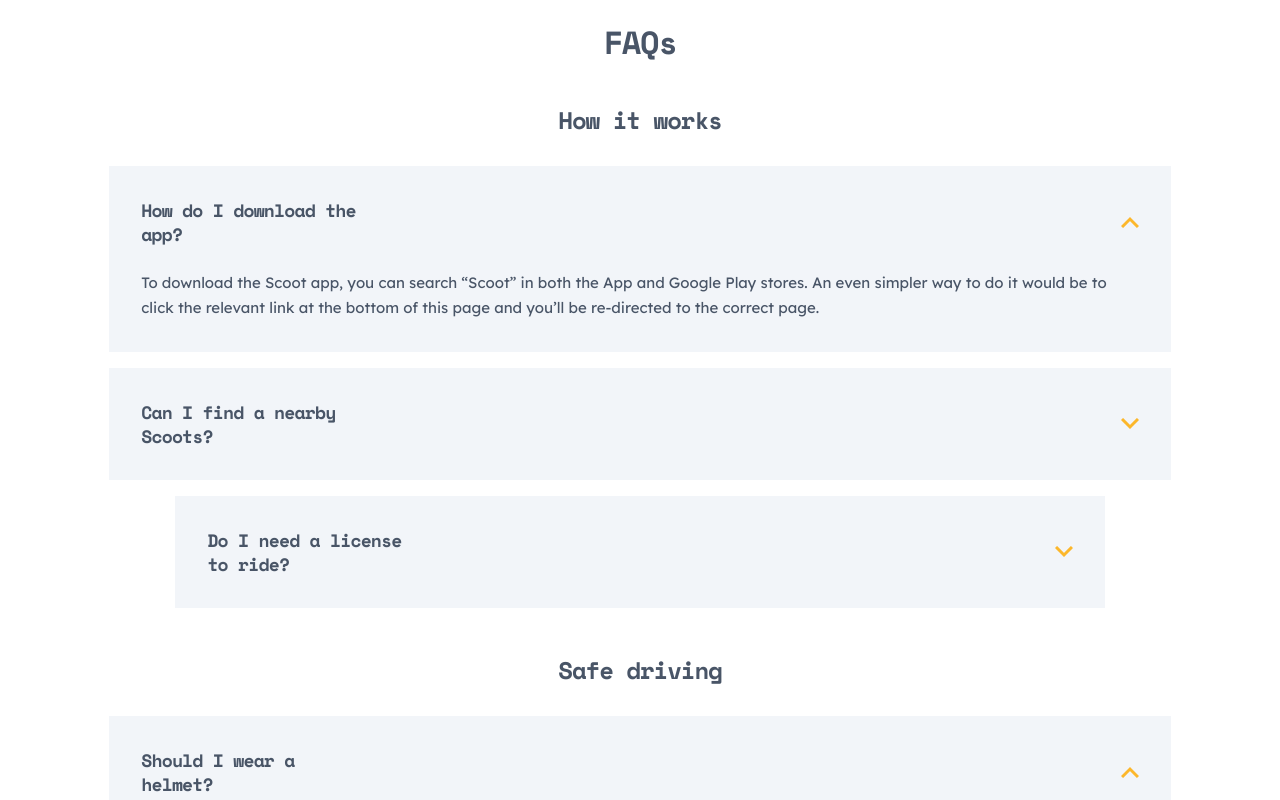
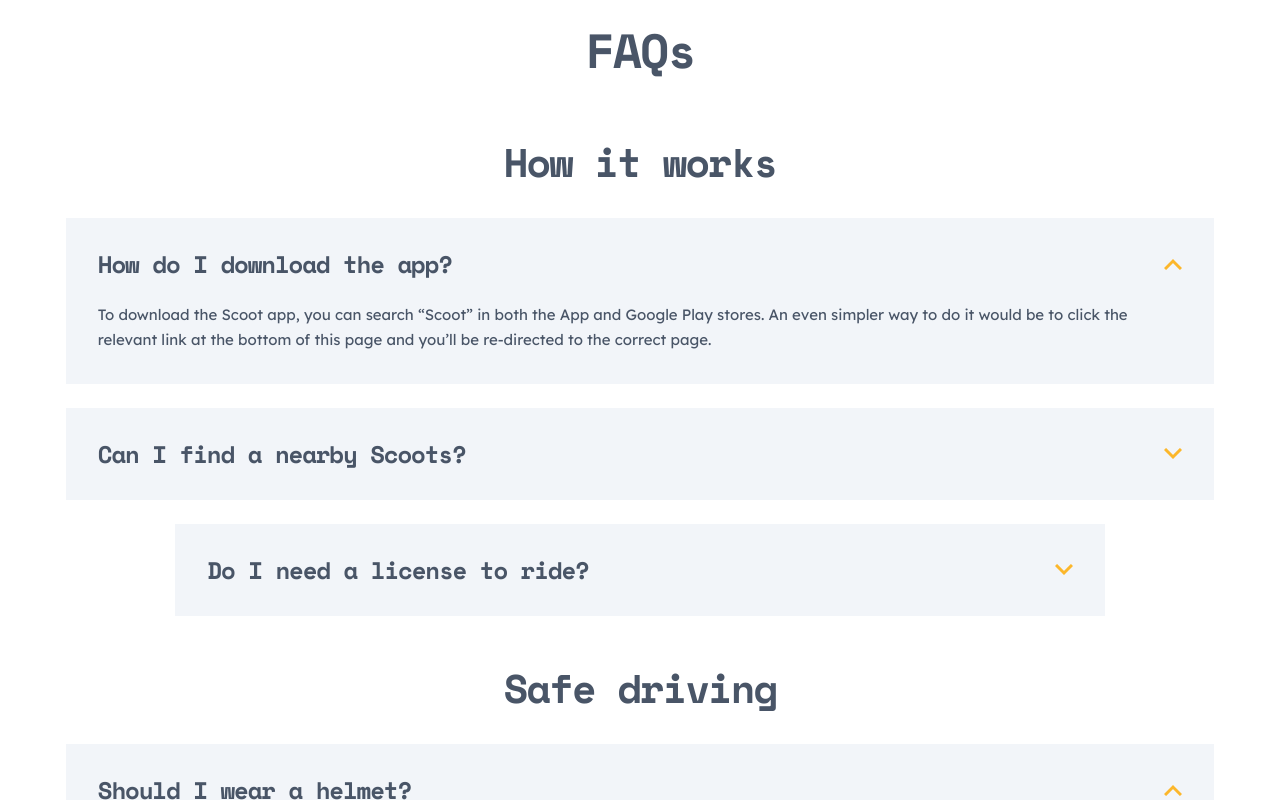
Before and after one commit to stephjoseph/scoot-website, a React (Vite) app: page /about in a window 1280 px wide. Shown: the part 3460-4260 px from the top of the page. Built offline with nearby package versions, Linux system fonts and the light colour scheme.

Commit message:
Update FAQ.tsx

```diff
--- a/src/components/about/main/FAQ.tsx
+++ b/src/components/about/main/FAQ.tsx
@@ -1,7 +1,7 @@
-import { useState } from "react";
+import { useState } from 'react';
 
-import data from "./data";
-import chevronIcon from "../../../assets/icons/chevron.svg";
+import data from './data';
+import chevronIcon from '../../../assets/icons/chevron.svg';
 
 const FAQ = () => {
   const [selected, setSelected] = useState<number | null>(0);
@@ -19,72 +19,72 @@ const FAQ = () => {
     console.log(data.faq1.map((item) => item.question));
   };
   return (
-    <section className="flex w-[82.93%] flex-col items-center gap-12">
+    <section className='flex w-[82.93%] flex-col items-center gap-12 tablet:w-[89.71%] tablet:gap-16'>
       <h2
         onClick={logging}
-        className="font-h2 text-[2rem] leading-[2rem] tracking-[-1.43px] text-dark-navy"
+        className='font-h2 tablet:font-h2 text-[2rem] leading-[2rem] tracking-[-1.43px] text-dark-navy'
       >
         FAQs
       </h2>
-      <div className="flex w-full flex-col items-center gap-12">
-        <div className="flex flex-col items-center gap-8">
-          <h3 className="font-h3 text-2xl leading-[1.75rem] tracking-[-1.07px] text-dark-navy">
+      <div className='flex w-full flex-col items-center gap-12'>
+        <div className='flex flex-col items-center gap-8'>
+          <h3 className='font-h3 tablet:font-h3 text-2xl leading-[1.75rem] tracking-[-1.07px] text-dark-navy'>
             How it works
           </h3>
-          <div className="flex flex-col items-center gap-4">
+          <div className='flex flex-col items-center gap-4 tablet:gap-6'>
             {data.faq1.map((item, i) => (
               <div
-                className="flex flex-col bg-snow p-8"
+                className='flex flex-col bg-snow p-8'
                 key={item.id.toString()}
               >
                 <div
-                  className="flex items-center justify-between"
+                  className='flex items-center justify-between'
                   onClick={() => toggle(i)}
                 >
-                  <h4 className="font-h4 max-w-[13.688rem] cursor-pointer  text-lg leading-6 tracking-[-0.8px] text-dark-navy">
+                  <h4 className='font-h4 tablet:font-h4 max-w-[13.688rem] cursor-pointer text-lg leading-6 tracking-[-0.8px] text-dark-navy tablet:max-w-full'>
                     {item.question}
                   </h4>
                   <div
                     className={`${
-                      selected === i ? "rotate-180" : ""
+                      selected === i ? 'rotate-180' : ''
                     } cursor-pointer transition-[transform] duration-300 ease-in`}
                   >
-                    <img src={chevronIcon} alt="" />
+                    <img src={chevronIcon} alt='' />
                   </div>
                 </div>
-                <p className={`${selected === i ? "answer show" : "answer"}`}>
+                <p className={`${selected === i ? 'answer show' : 'answer'}`}>
                   {item.answer}
                 </p>
               </div>
             ))}
           </div>
         </div>
-        <div className="flex flex-col items-center gap-8">
-          <h3 className="font-h3 text-2xl leading-[1.75rem] tracking-[-1.07px] text-dark-navy">
+        <div className='flex flex-col items-center gap-8'>
+          <h3 className='font-h3 tablet:font-h3 text-2xl leading-[1.75rem] tracking-[-1.07px] text-dark-navy'>
             Safe driving
           </h3>
-          <div className="flex flex-col items-center gap-4">
+          <div className='flex flex-col items-center gap-4'>
             {data.faq2.map((item, i) => (
               <div
-                className="flex flex-col bg-snow p-8"
+                className='flex flex-col bg-snow p-8'
                 key={item.id.toString()}
               >
                 <div
-                  className="flex items-center justify-between"
+                  className='flex items-center justify-between'
                   onClick={() => toggle2(i)}
                 >
-                  <h4 className="font-h4 max-w-[13.688rem] cursor-pointer text-lg leading-6 tracking-[-0.8px] text-dark-navy">
+                  <h4 className='font-h4 tablet:font-h4 max-w-[13.688rem] cursor-pointer text-lg leading-6 tracking-[-0.8px] text-dark-navy tablet:max-w-full'>
                     {item.question}
                   </h4>
                   <div
                     className={`${
-                      selected2 === i ? "rotate-180" : ""
+                      selected2 === i ? 'rotate-180' : ''
                     } cursor-pointer transition-[transform] duration-300 ease-in`}
                   >
-                    <img src={chevronIcon} alt="" />
+                    <img src={chevronIcon} alt='' />
                   </div>
                 </div>
-                <p className={`${selected2 === i ? "answer show" : "answer"}`}>
+                <p className={`${selected2 === i ? 'answer show' : 'answer'}`}>
                   {item.answer}
                 </p>
               </div>
```
